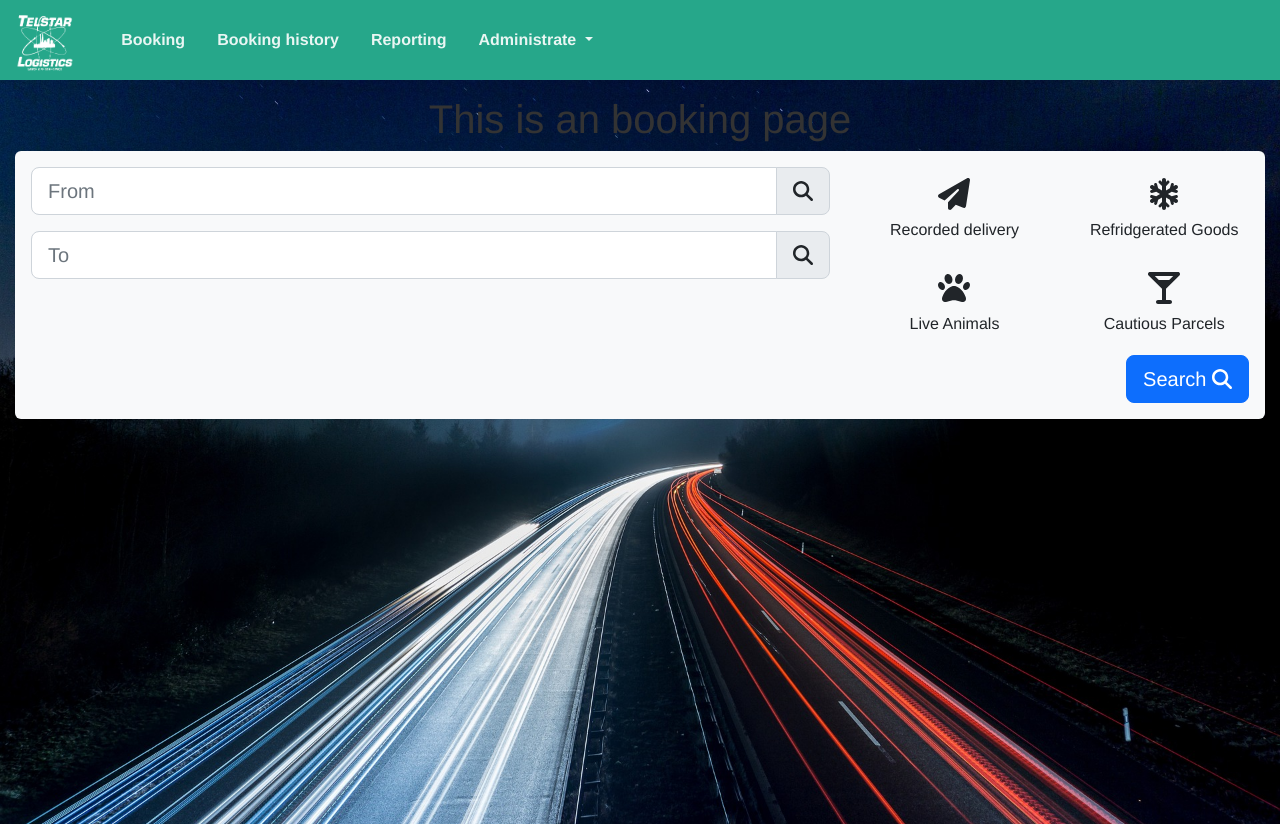
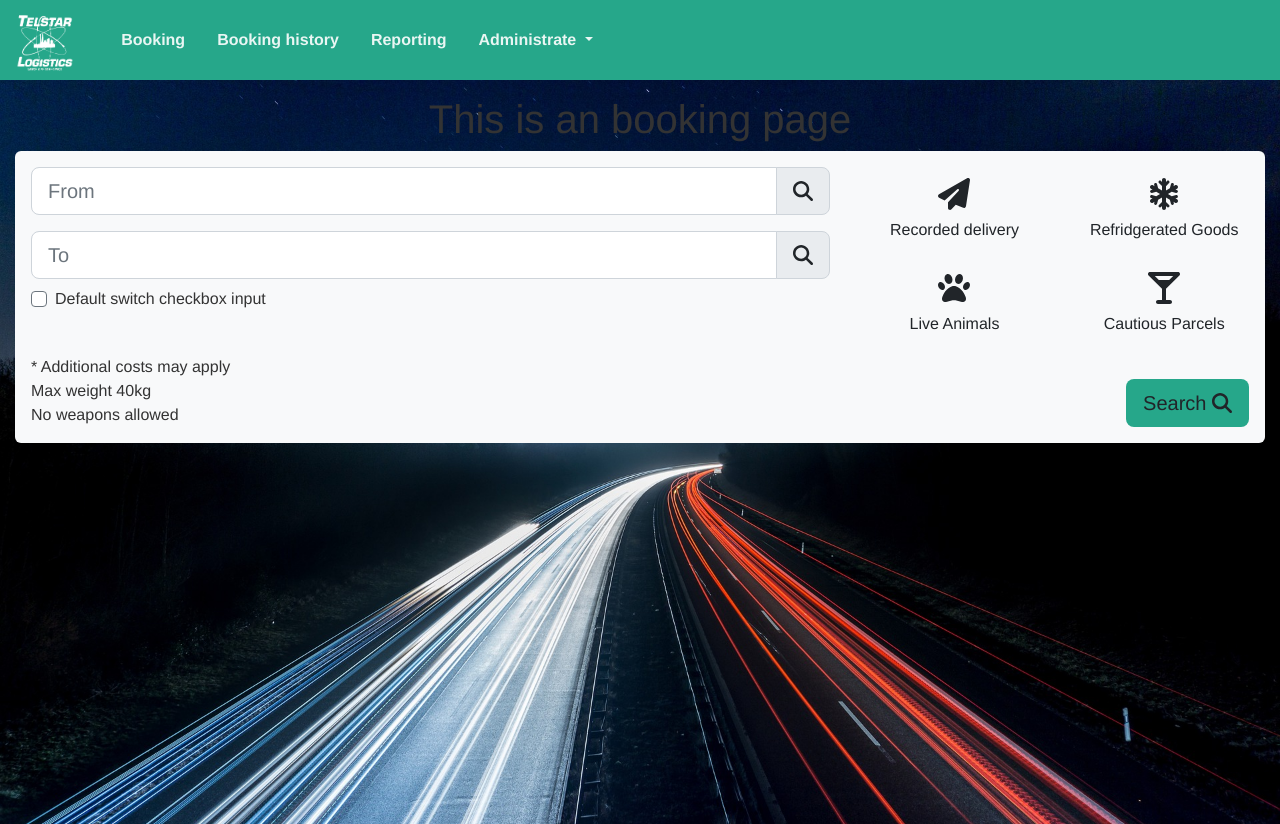
Before and after one commit to jcdalgaard/Telstar-Logistics, a Vue app in the folder Frontend/telstar-webpage/: page / in a window 1280 px wide. Built offline with nearby package versions, Linux system fonts and the light colour scheme.

Commit message:
Added some more css classes. Finalized the style for the search.

```diff
--- a/Frontend/telstar-webpage/src/assets/style/Background.css
+++ b/Frontend/telstar-webpage/src/assets/style/Background.css
@@ -3,3 +3,7 @@
 .bg-telstar-primary {
     background-color: var(--primary-color) !important;
 }
+
+.bg-telstar-secondary-light {
+    background-color: var(--secondary-light-color) !important;
+}
--- /dev/null
+++ b/Frontend/telstar-webpage/src/assets/style/Button.css
@@ -0,0 +1,6 @@
+@import '~@/assets/style/Text.css';
+
+.btn-telstar-primary {
+    background-color: var(--primary-color) !important;
+    color: white;
+}
--- a/Frontend/telstar-webpage/src/assets/style/Common.css
+++ b/Frontend/telstar-webpage/src/assets/style/Common.css
@@ -1,5 +1,6 @@
 @import '~@/assets/style/Text.css';
 @import '~@/assets/style/Background.css';
+@import '~@/assets/style/Button.css';
 
 #app {
     font-family: Avenir, Helvetica, Arial, sans-serif;
--- a/Frontend/telstar-webpage/src/assets/style/Text.css
+++ b/Frontend/telstar-webpage/src/assets/style/Text.css
@@ -1,8 +1,11 @@
 html {
     /*Colors*/
-    --primary-color: #26A78A;
-    --primary-contrast-color: #E9F6F3;
-    --success-color: #C1D82F;
+    --primary-color: #26a78a;
+    --primart-light-color: #e9f6f3;
+    --secondary-color: #bb0038;
+    --secondary-light-color: #edd9e1;
+    --primary-contrast-color: #e9f6f3;
+    --success-color: #c1d82f;
 
     /*Font weight*/
     --fw-bold: 600;
--- a/Frontend/telstar-webpage/src/components/IconBtn.vue
+++ b/Frontend/telstar-webpage/src/components/IconBtn.vue
@@ -1,7 +1,7 @@
 <template>
     <button
         class="btn d-flex flex-column align-items-center justify-content-center rounded my-1 w-100"
-        :class="checked && 'bg-telstar-primary'"
+        :class="checked && 'bg-telstar-secondary-light'"
         type="button"
         @click=";(checked = !checked), $emit('click', checked)"
     >
--- a/Frontend/telstar-webpage/src/components/RouteSearch.vue
+++ b/Frontend/telstar-webpage/src/components/RouteSearch.vue
@@ -16,6 +16,26 @@
                                 placeholder="To"
                                 @setRoute="search = $event"
                             />
+                        </div>
+                    </div>
+                    <div class="row px-2">
+                        <div class="col">
+                            <div class="form-check text-start">
+                                <input
+                                    v-model="expressDeliery"
+                                    class="form-check-input border border-secondary"
+                                    :class="
+                                        expressDeliery && 'bg-telstar-primary'
+                                    "
+                                    type="checkbox"
+                                    id="flexSwitchCheckDefault"
+                                />
+                                <label
+                                    class="form-check-label"
+                                    for="flexSwitchCheckDefault"
+                                    >Default switch checkbox input</label
+                                >
+                            </div>
                         </div>
                     </div>
                 </div>
@@ -65,9 +85,19 @@
                     </div>
                 </div>
             </div>
-            <div class="row p-2">
-                <div class="col d-flex justify-content-end">
-                    <button type="submit" class="btn btn-lg btn-primary">
+            <div class="row d-flex align-items-end p-2">
+                <div class="col text-start">
+                    <p class="my-0 py-0">
+                        * Additional costs may apply <br />
+                        Max weight 40kg <br />
+                        No weapons allowed
+                    </p>
+                </div>
+                <div class="col-auto">
+                    <button
+                        type="submit"
+                        class="btn btn-lg btn-telstar-primary"
+                    >
                         Search
                         <font-awesome-icon
                             icon="fa-solid fa-magnifying-glass"
@@ -98,6 +128,7 @@ export default {
             refridgeratedGoods: false,
             liveAnimals: false,
             cautiousParcels: false,
+            expressDeliery: false,
         }
     },
     methods: {
```
